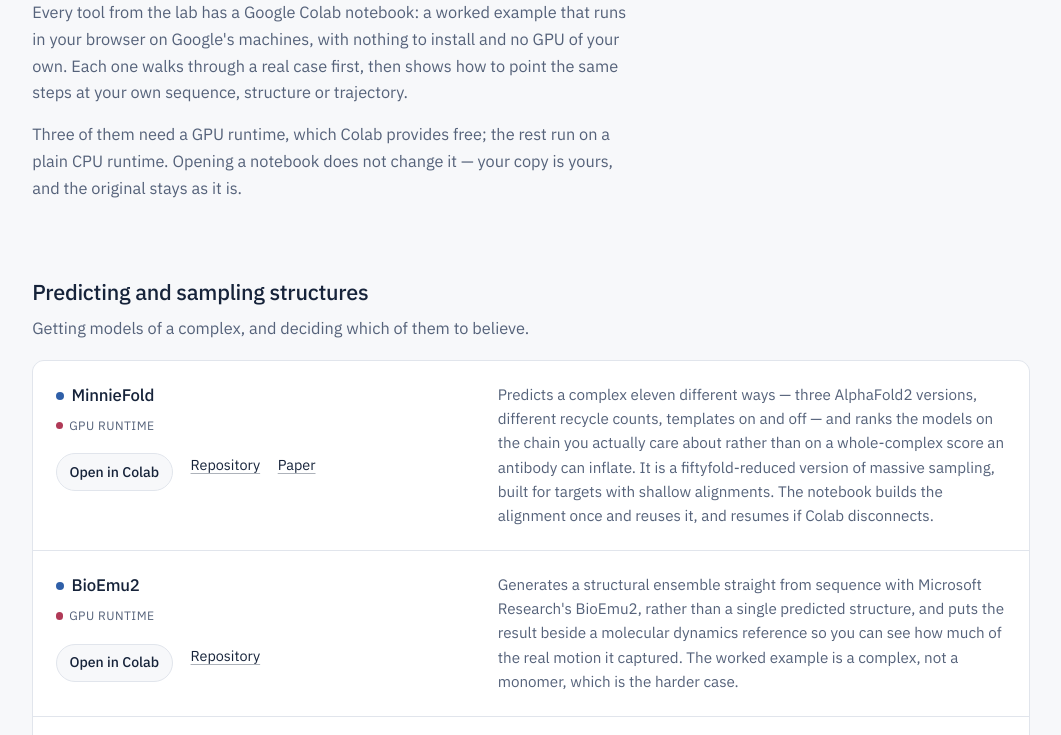
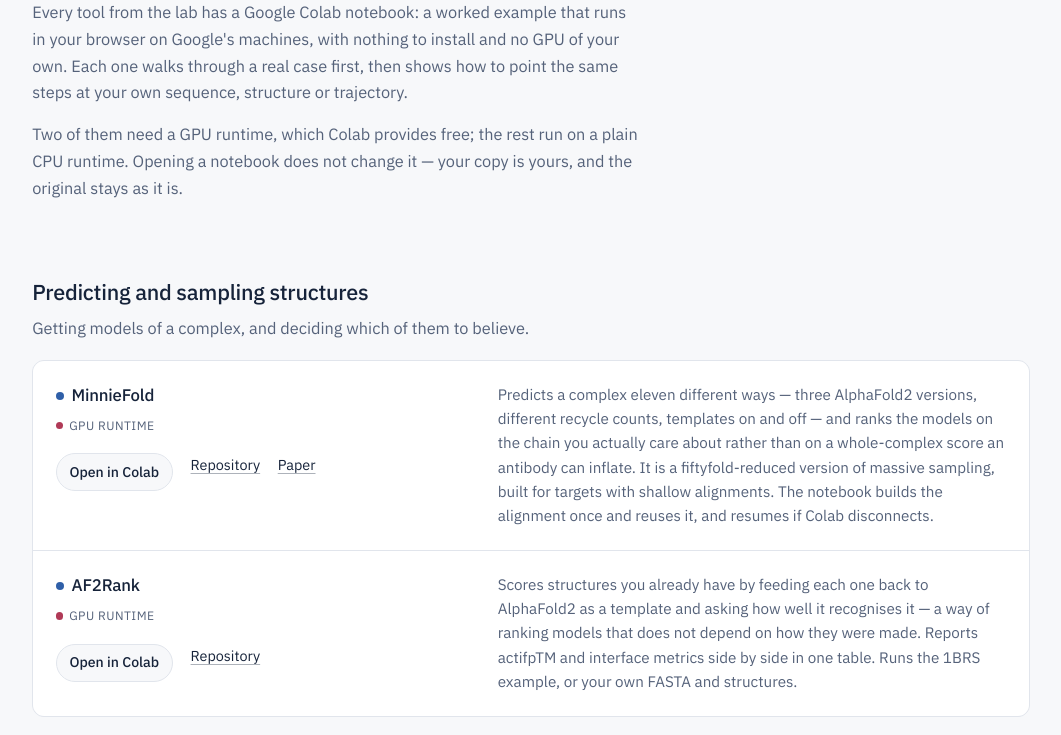
Before and after one commit to CSB-KaracaLab/CSB-KaracaLab.github.io, a plain HTML site: page notebooks/index.html in a window 1280 px wide. Shown: the part 205-940 px from the top of the page, without its empty margins (109-1170 px from the left). Drawn offline with Linux system fonts and the light colour scheme.

Commit message:
Drop BioEmu2 from the notebooks page
BioEmu2 is Microsoft Research's model; the notebook wraps it rather than
being a tool of ours, so it does not belong on a page of lab tools.
Five notebooks remain, two of them on a GPU runtime.

Co-Authored-By: Claude Opus 5 <noreply@anthropic.com>

```diff
--- a/notebooks/index.html
+++ b/notebooks/index.html
@@ -146,7 +146,7 @@ footer .row{display:flex;flex-wrap:wrap;gap:.4rem 1.6rem;margin-top:.5rem}
       your browser on Google's machines, with nothing to install and no GPU of your own.
       Each one walks through a real case first, then shows how to point the same steps at
       your own sequence, structure or trajectory.</p>
-    <p>Three of them need a GPU runtime, which Colab provides free; the rest run on a plain
+    <p>Two of them need a GPU runtime, which Colab provides free; the rest run on a plain
       CPU runtime. Opening a notebook does not change it — your copy is yours, and the
       original stays as it is.</p>
   </section>
@@ -171,20 +171,6 @@ footer .row{display:flex;flex-wrap:wrap;gap:.4rem 1.6rem;margin-top:.5rem}
           inflate. It is a fiftyfold-reduced version of massive sampling, built for targets
           with shallow alignments. The notebook builds the alignment once and reuses it, and
           resumes if Colab disconnects.</p>
-      </li>
-      <li class="c3">
-        <div class="head">
-          <h3>BioEmu2</h3>
-          <span class="runtime gpu">GPU runtime</span>
-          <span class="go">
-            <a class="open" href="https://colab.research.google.com/github/CSB-KaracaLab/bioemu2-colab/blob/main/BioEmu2_Colab.ipynb" target="_blank" rel="noopener">Open in Colab</a>
-            <a href="https://github.com/CSB-KaracaLab/bioemu2-colab" target="_blank" rel="noopener">Repository</a>
-          </span>
-        </div>
-        <p class="desc">Generates a structural ensemble straight from sequence with Microsoft
-          Research's BioEmu2, rather than a single predicted structure, and puts the result
-          beside a molecular dynamics reference so you can see how much of the real motion it
-          captured. The worked example is a complex, not a monomer, which is the harder case.</p>
       </li>
       <li class="c3">
         <div class="head">
```
Also changed, not shown: index.html (+1 -1 lines).
